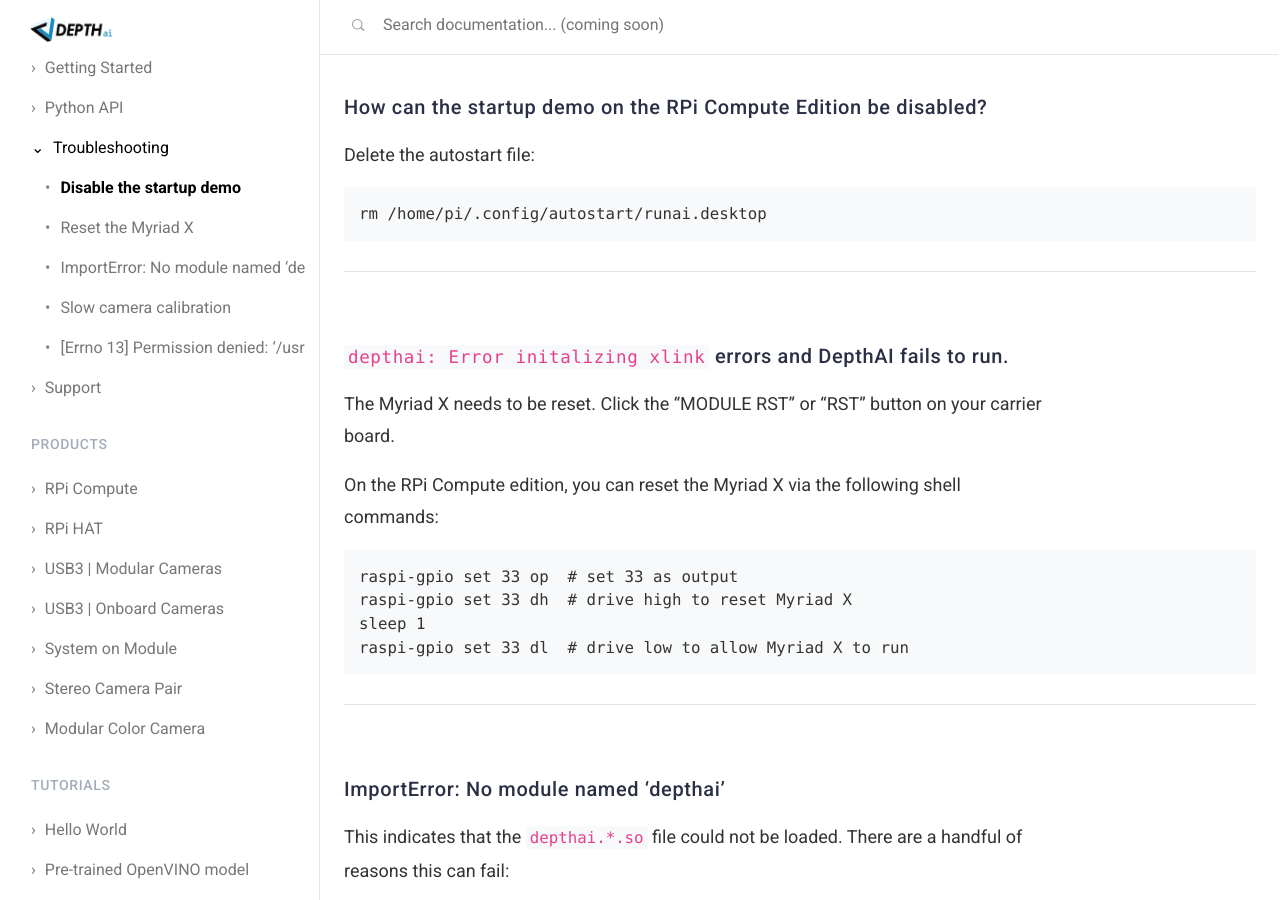
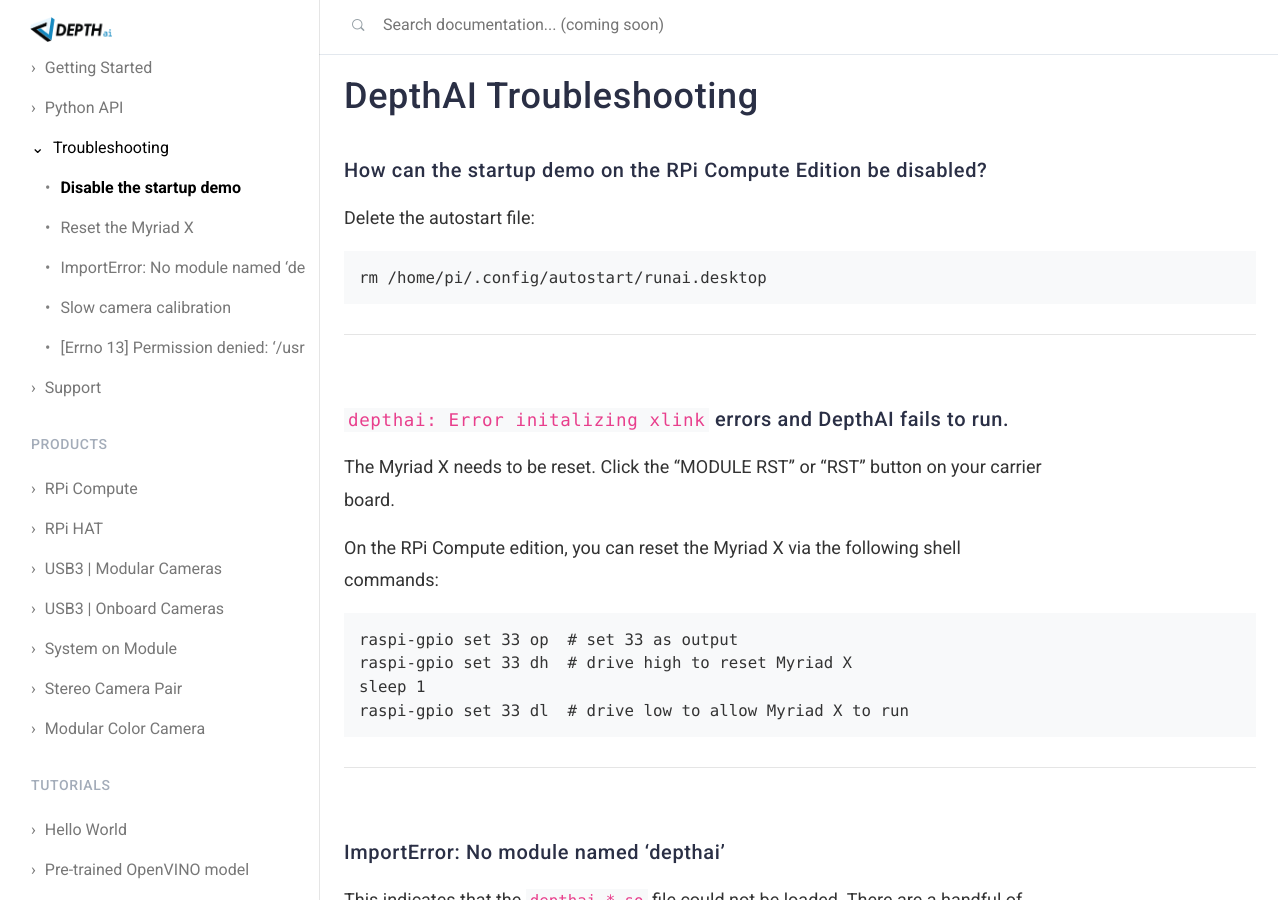
Before and after one commit to luxonis/depthai-docs-website, a Jekyll site: the page built from troubleshooting.md, in a window 1280 px wide and 900 px high. Built offline with Jekyll 4.4.1, drawn with Linux system fonts in a browser that asks for light colours; nearby versions of some CDN libraries.

Commit message:
Adding title to troubleshooting page

```diff
--- a/troubleshooting.md
+++ b/troubleshooting.md
@@ -5,6 +5,8 @@
 description: Tips for common DepthAI issues.
 order: 6
 ---
+
+# DepthAI Troubleshooting
 
 {: #disable_demo data-toc-title="Disable the startup demo"}
 ### How can the startup demo on the RPi Compute Edition be disabled?
```
